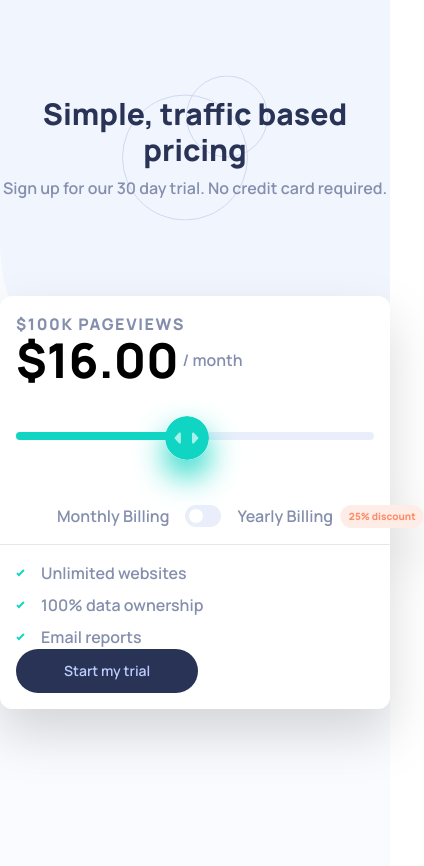
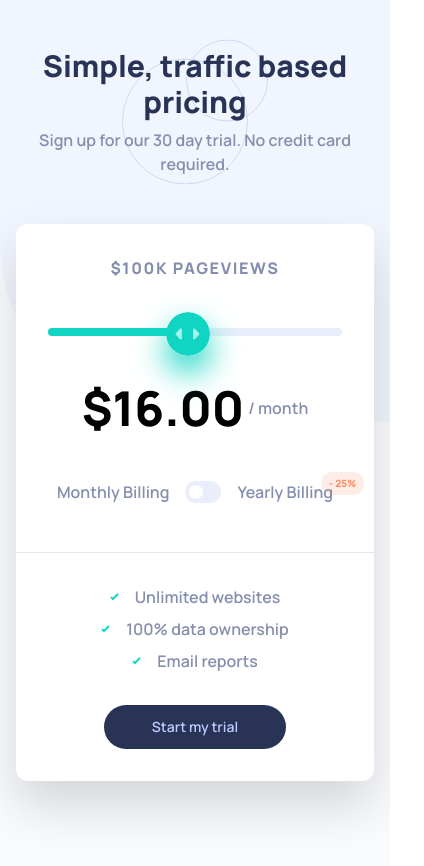
Before and after one commit to dominikrubroeder/interactive-pricing-component-website, a Next.js app: page / in a window 390 px wide. Shown: the top 866 px of the page, 424 px wide, since content can reach past the window. Built offline with nearby package versions, Linux system fonts and the light colour scheme.

Commit message:
Mobile optimization

```diff
--- a/components/pricing/Pricing.tsx
+++ b/components/pricing/Pricing.tsx
@@ -5,7 +5,7 @@ import PricingFooter from './PricingFooter';
 
 const Pricing: React.FC = () => {
   return (
-    <div className="relative max-w-xl w-full bg-white drop-shadow-2xl rounded-xl m-auto z-50">
+    <div className="relative bg-white drop-shadow-2xl rounded-xl z-50 mx-4 mb-4 sm:mb-0 sm:max-w-xl sm:m-auto sm:w-full">
       <PricingHeader />
       <PricingBillingPlan />
       <PricingFooter />
--- a/components/pricing/PricingBillingPlan.tsx
+++ b/components/pricing/PricingBillingPlan.tsx
@@ -3,14 +3,19 @@ import Toggle from '../Toggle';
 
 const PricingBillingPlan: React.FC = () => {
   return (
-    <div className="flex items-center justify-center gap-4 p-4 sm:p-12 sm:pt-4 text-app-neutral-blue-grayish">
+    <div className="flex items-center justify-center gap-4 p-12 px-8 sm:pt-8 text-app-neutral-blue-grayish">
       <button>Monthly Billing</button>
 
       <Toggle />
 
       <div className="relative flex items-center gap-2">
         <button>Yearly Billing</button>
-        <span className="absolute t-0 r-0 translate-x-[125%] rounded-full py-1 px-2 text-app-primary-red-light bg-app-primary-red-grayish-light text-[.625rem] font-bold shrink-0">
+
+        <span className="absolute -top-2 right-3 translate-x-full rounded-full py-1 px-2 text-app-primary-red-light bg-app-primary-red-grayish-light text-[.625rem] font-bold shrink-0 -z-10 sm:hidden">
+          - 25%
+        </span>
+
+        <span className="hidden absolute t-0 r-0 translate-x-[125%] rounded-full py-1 px-2 text-app-primary-red-light bg-app-primary-red-grayish-light text-[.625rem] font-bold shrink-0 sm:block">
           25% discount
         </span>
       </div>
--- a/components/pricing/PricingFooter.tsx
+++ b/components/pricing/PricingFooter.tsx
@@ -1,22 +1,27 @@
 import React from 'react';
 import IconCheck from '../svg/IconCheck';
 
+const benefits: string[] = [
+  'Unlimited websites',
+  '100% data ownership',
+  'Email reports',
+];
+
 const PricingFooter: React.FC = () => {
   return (
-    <footer className="border-t p-4 sm:px-12 sm:py-8 sm:flex sm:items-center sm:justify-between sm:gap-2">
-      <ul className="grid gap-2 text-app-neutral-blue-grayish">
-        <li className="flex items-center gap-4">
-          <IconCheck /> Unlimited websites
-        </li>
-        <li className="flex items-center gap-4">
-          <IconCheck /> 100% data ownership
-        </li>
-        <li className="flex items-center gap-4">
-          <IconCheck /> Email reports
-        </li>
+    <footer className="text-center border-t sm:px-12 sm:py-8 sm:flex sm:items-center sm:justify-between sm:gap-2">
+      <ul className="grid gap-2 my-8 text-app-neutral-blue-grayish">
+        {benefits.map((benefit, index) => (
+          <li
+            key={index}
+            className="flex items-center justify-center gap-4 sm:justify-start"
+          >
+            <IconCheck /> {benefit}
+          </li>
+        ))}
       </ul>
 
-      <button className="text-app-primary-blue-pale bg-app-neutral-blue-desaturated-dark rounded-full px-12 py-3 text-sm shrink-0">
+      <button className="text-app-primary-blue-pale bg-app-neutral-blue-desaturated-dark rounded-full px-12 py-3 text-sm shrink-0 mb-8 sm:mb-0">
         Start my trial
       </button>
     </footer>
--- a/components/pricing/PricingHeader.tsx
+++ b/components/pricing/PricingHeader.tsx
@@ -31,19 +31,13 @@ const PricingHeader: React.FC = () => {
   }, [inputValue]);
 
   return (
-    <header className="grid gap-4 p-4 sm:px-12 sm:py-16 sm:pb-0">
-      <div className="sm:flex sm:items-center sm:justify-between sm:gap-2 sm:flex-wrap">
-        <h4 className="uppercase tracking-widest text-app-neutral-blue-grayish font-bold">
-          ${computedPageViews}
-          {inputValue > 990000 ? 'mio+' : 'k'} Pageviews
-        </h4>
-        <div className="flex items-center gap-1">
-          <h2 className="text-5xl font-bold">${price.toFixed(2)}</h2>
-          <h4 className="text-app-neutral-blue-grayish">/ month</h4>
-        </div>
-      </div>
+    <header className="grid gap-4 p-8 pb-0 sm:flex sm:items-center sm:px-12 sm:py-16 sm:pb-0 sm:flex-wrap">
+      <h4 className="uppercase tracking-widest text-app-neutral-blue-grayish font-bold text-center sm:flex-1 sm:text-left">
+        ${computedPageViews}
+        {inputValue > 990000 ? 'mio+' : 'k'} Pageviews
+      </h4>
 
-      <div className="relative w-full">
+      <div className="relative w-full text-center sm:order-3">
         <div
           className="h-2 absolute top-1/2 left-0 -translate-y-1/2 bg-app-primary-cyan-strong rounded-full block"
           style={{ width: `${progress}%` }}
@@ -60,6 +54,11 @@ const PricingHeader: React.FC = () => {
           onChange={onChangeHandler}
         />
       </div>
+
+      <div className="flex items-center justify-center gap-1 sm:justify-start sm:order-2">
+        <h2 className="text-5xl font-bold">${price.toFixed(2)}</h2>
+        <h4 className="text-app-neutral-blue-grayish">/ month</h4>
+      </div>
     </header>
   );
 };
--- a/pages/index.tsx
+++ b/pages/index.tsx
@@ -16,7 +16,7 @@ const Home: NextPage = () => {
       <main className="min-h-screen bg-app-neutral-blue-pale-very">
         <div className="absolute top-0 w-full h-[50vh] bg-bg-pattern bg-no-repeat bg-cover bg-left"></div>
 
-        <header className="relative grid gap-2 text-center my-24">
+        <header className="relative grid gap-2 text-center my-12 px-4 sm:my-24">
           <h1 className="text-3xl font-bold text-app-neutral-blue-desaturated-dark z-10">
             Simple, traffic based pricing
           </h1>
```
